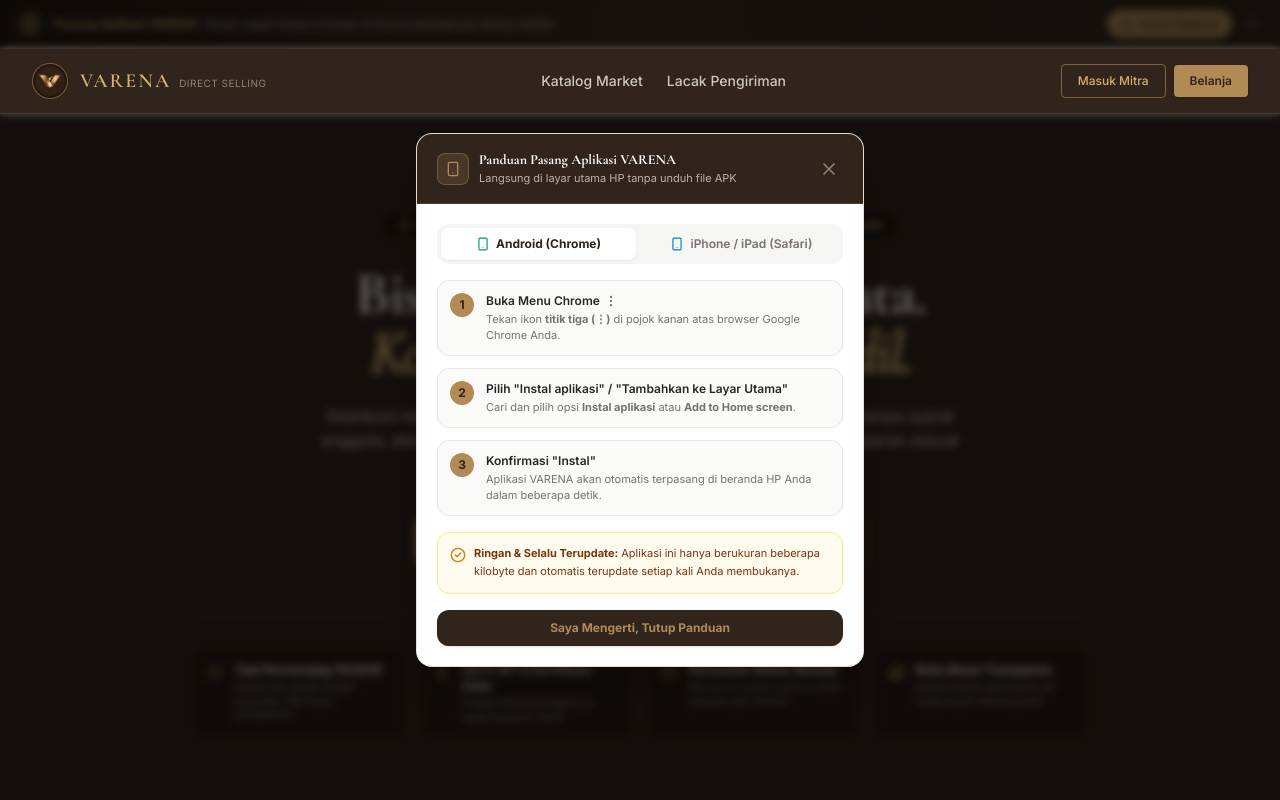
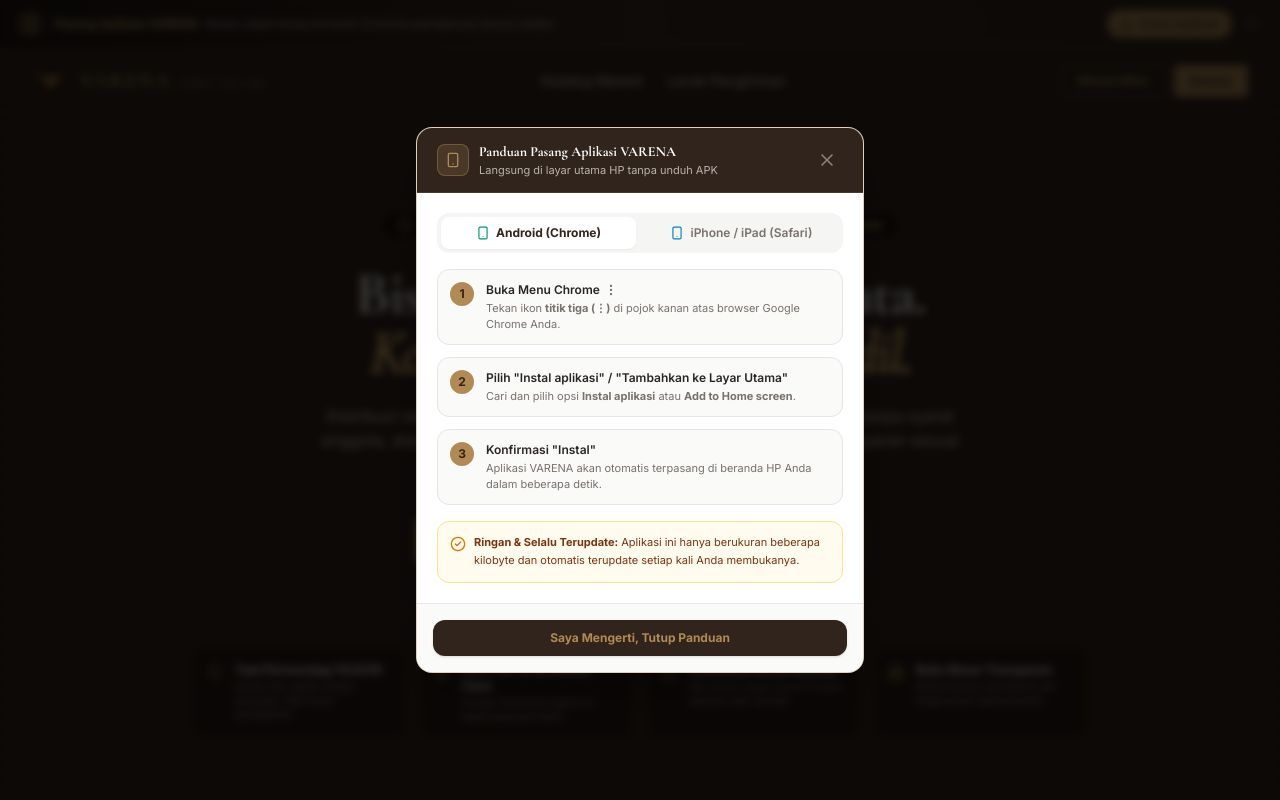
Before and after one commit to holisahmad/varena, a Next.js app: page / in a window 1280 px wide. Both pictures are taken after a click on the button "Instal Aplikasi". Shown: the top 800 px of the page. Built offline with nearby package versions, Linux system fonts and the light colour scheme; no server answers; the database is empty.

Commit message:
fix(pwa): Perbaiki layer stacking z-index 9999 dan scrolling responsif modal panduan instalasi

```diff
--- a/src/components/layout/PwaInstallPrompt.tsx
+++ b/src/components/layout/PwaInstallPrompt.tsx
@@ -105,32 +105,41 @@ export default function PwaInstallPrompt() {
 
       {/* Modal Panduan Instalasi Pintar (Android & iOS) */}
       {showGuideModal && (
-        <div className="fixed inset-0 z-50 bg-black/60 backdrop-blur-sm flex items-center justify-center p-4 overflow-y-auto">
-          <div className="bg-white rounded-2xl max-w-md w-full shadow-2xl border border-varena-gold/30 overflow-hidden my-auto animate-in fade-in zoom-in-95 duration-200">
-            {/* Header Modal */}
-            <div className="bg-varena-espresso px-5 py-4 text-varena-ivory flex items-center justify-between border-b border-[#4A3B30]">
+        <div
+          role="dialog"
+          aria-modal="true"
+          aria-label="Panduan Pasang Aplikasi VARENA"
+          onClick={(e) => {
+            if (e.target === e.currentTarget) setShowGuideModal(false);
+          }}
+          className="fixed inset-0 z-[9999] bg-black/75 backdrop-blur-sm flex items-center justify-center p-3 sm:p-4 overflow-hidden"
+        >
+          <div className="bg-white rounded-2xl max-w-md w-full shadow-2xl border border-varena-gold/40 flex flex-col max-h-[88vh] my-auto animate-in fade-in zoom-in-95 duration-200 overflow-hidden">
+            {/* Header Modal (Tetap di Atas) */}
+            <div className="shrink-0 bg-varena-espresso px-4 sm:px-5 py-3.5 text-varena-ivory flex items-center justify-between border-b border-[#4A3B30]">
               <div className="flex items-center gap-2.5">
-                <div className="w-8 h-8 rounded-lg bg-varena-gold/20 border border-varena-gold/40 flex items-center justify-center text-varena-gold">
+                <div className="w-8 h-8 rounded-lg bg-varena-gold/20 border border-varena-gold/40 flex items-center justify-center text-varena-gold shrink-0">
                   <Smartphone className="w-4 h-4" />
                 </div>
                 <div>
                   <h3 className="font-serif font-bold text-sm text-white">Panduan Pasang Aplikasi VARENA</h3>
-                  <p className="text-[11px] text-varena-ivory/70">Langsung di layar utama HP tanpa unduh file APK</p>
+                  <p className="text-[11px] text-varena-ivory/70">Langsung di layar utama HP tanpa unduh APK</p>
                 </div>
               </div>
               <button
                 type="button"
                 onClick={() => setShowGuideModal(false)}
-                className="p-1 rounded-lg text-varena-taupe-light hover:text-white hover:bg-white/10 transition"
+                className="p-1.5 rounded-lg text-varena-taupe-light hover:text-white hover:bg-white/10 transition shrink-0"
                 aria-label="Tutup Panduan"
               >
                 <X className="w-5 h-5" />
               </button>
             </div>
 
-            {/* Tab Perangkat */}
-            <div className="p-5 space-y-4">
-              <div className="grid grid-cols-2 gap-2 p-1 bg-stone-100 rounded-xl text-xs font-semibold">
+            {/* Area Konten Scrollable */}
+            <div className="flex-1 overflow-y-auto p-4 sm:p-5 space-y-4 overscroll-contain">
+              {/* Tab Perangkat */}
+              <div className="grid grid-cols-2 gap-2 p-1 bg-stone-100 rounded-xl text-xs font-semibold sticky top-0 z-10 shadow-xs">
                 <button
                   type="button"
                   onClick={() => setActiveTab('android')}
@@ -258,8 +267,10 @@ export default function PwaInstallPrompt() {
                   <strong>Ringan &amp; Selalu Terupdate:</strong> Aplikasi ini hanya berukuran beberapa kilobyte dan otomatis terupdate setiap kali Anda membukanya.
                 </p>
               </div>
+            </div>
 
-              {/* Tombol Aksi */}
+            {/* Footer Modal (Tetap di Bawah) */}
+            <div className="shrink-0 p-3 sm:p-4 bg-stone-50 border-t border-stone-200/80">
               <button
                 type="button"
                 onClick={() => setShowGuideModal(false)}
```
